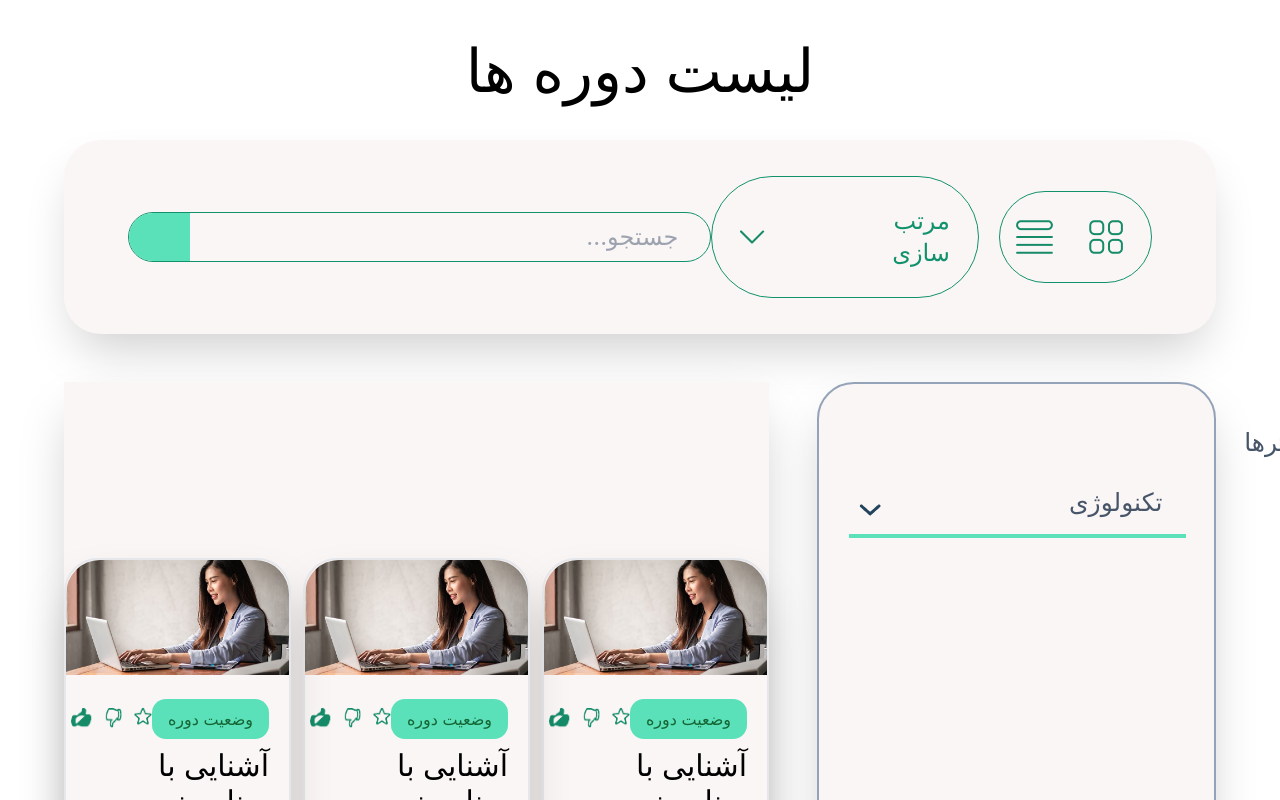
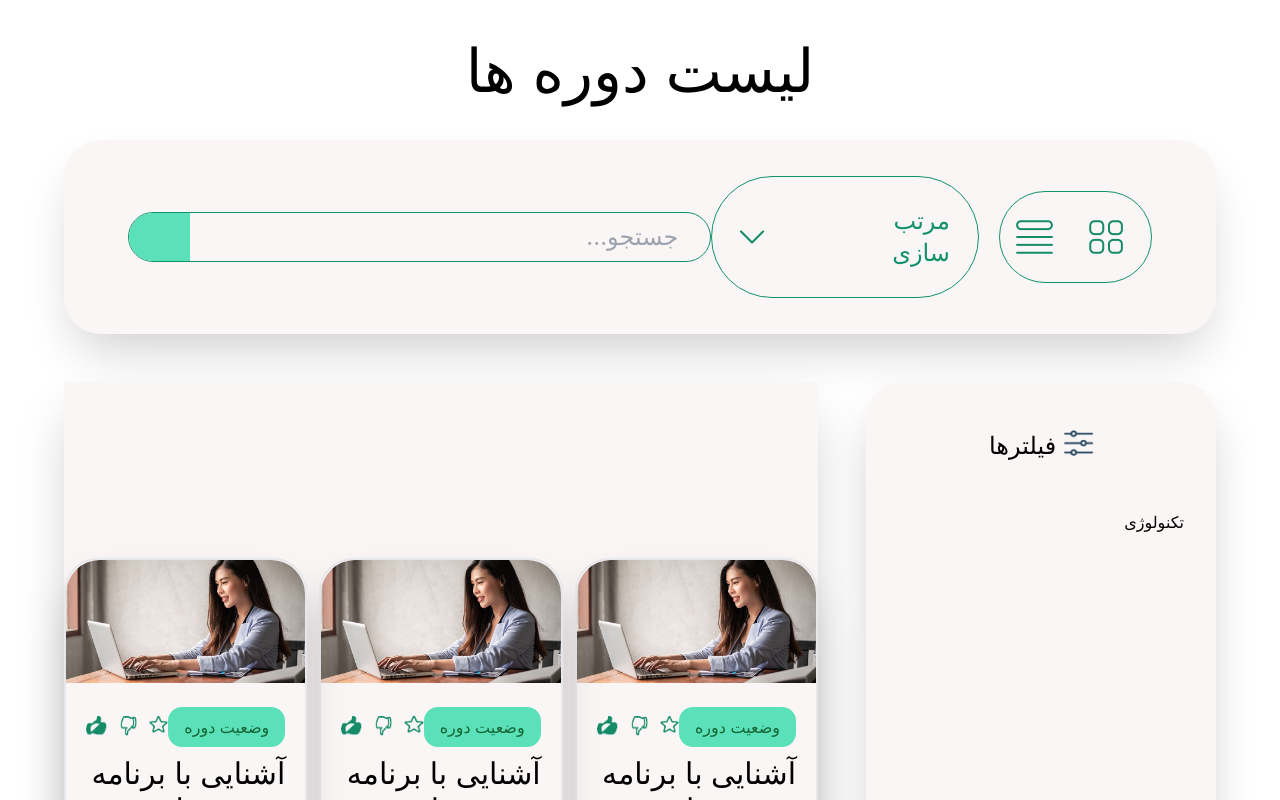
Before and after one commit to academy-react-summer1403/codieguys, a React (Vite) app: page / in a window 1280 px wide. Shown: the top 800 px of the page. Built offline with nearby package versions, Linux system fonts and the light colour scheme.

Commit message:
filter updated

```diff
--- a/src/components/CorseListHolder/filter/Filter.jsx
+++ b/src/components/CorseListHolder/filter/Filter.jsx
@@ -4,27 +4,35 @@ import down from "../../../assets/btn/Path 1881.png";
 
 const Filter = () => {
   return (
-    <div className="relative w-[399px] h-[926px] rounded-[37px] shadow-2xl border-2 border-slate-400 bg-custom-gray">
-      <div className="w-[109.87px] h-[31.69px] absolute   mt-[40px]">
-        <img
-          src={filter}
-          className="w-[28.81px] h-[26.19px] absolute top-[8px] left-[220px] "
-        />
-        <h1 className="text-[25px] text-slate-600 absolute left-[140px]">
-          فیلترها
-        </h1>
+    <div className="w-[350px] h-[935px] shadow-2xl rounded-[37px] bg-custom-gray">
+      <div className="flex justify-center gap-2 my-12">
+        <img src={filter} className="w-[28.81px] h-[26.19px]" />
+        <h1 className="text-2xl">فیلترها</h1>
       </div>
+      <div className="mx-8">
+          <div className="">
+            <h2>تکنولوژی</h2>
+          </div>
+      </div>
+    </div>
+    // <div className="relative w-[399px] h-[926px] rounded-[37px] shadow-2xl border-2 border-slate-400 bg-custom-gray">
+    //   <div className="w-[109.87px] h-[31.69px] absolute   mt-[40px]">
+    //     <img
+    //       src={filter}
+    //       className="w-[28.81px] h-[26.19px] absolute top-[8px] left-[220px] "
+    //     />
+    //     <h1 className="text-[25px] text-slate-600 absolute left-[140px]">
+    //       فیلترها
+    //     </h1>
+    //   </div>
 
-      <div className="w-[337px] border-b-4 border-lightGreen absolute top-[150px] left-[30px]">
-        <h2 className="text-[25px] text-slate-600 absolute -top-[50px] left-[220px]">
-          تکنولوژی
-        </h2>
-        <img src={down} className="absolute -top-[30px] left-[10px]" />
-      </div>
-
-
-
-    </div>
+    //   <div className="w-[337px] border-b-4 border-lightGreen absolute top-[150px] left-[30px]">
+    //     <h2 className="text-[25px] text-slate-600 absolute -top-[50px] left-[220px]">
+    //       تکنولوژی
+    //     </h2>
+    //     <img src={down} className="absolute -top-[30px] left-[10px]" />
+    //   </div>
+    // </div>
   );
 };
 
```
